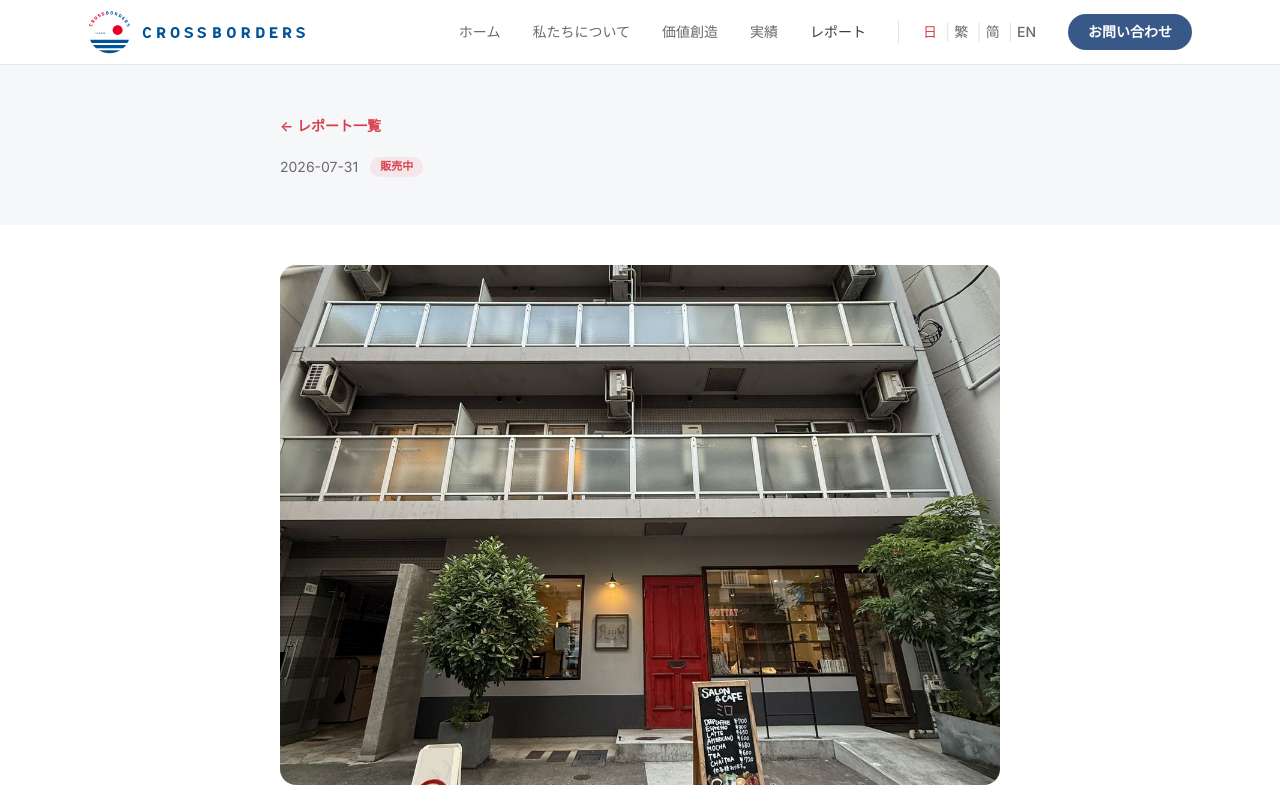
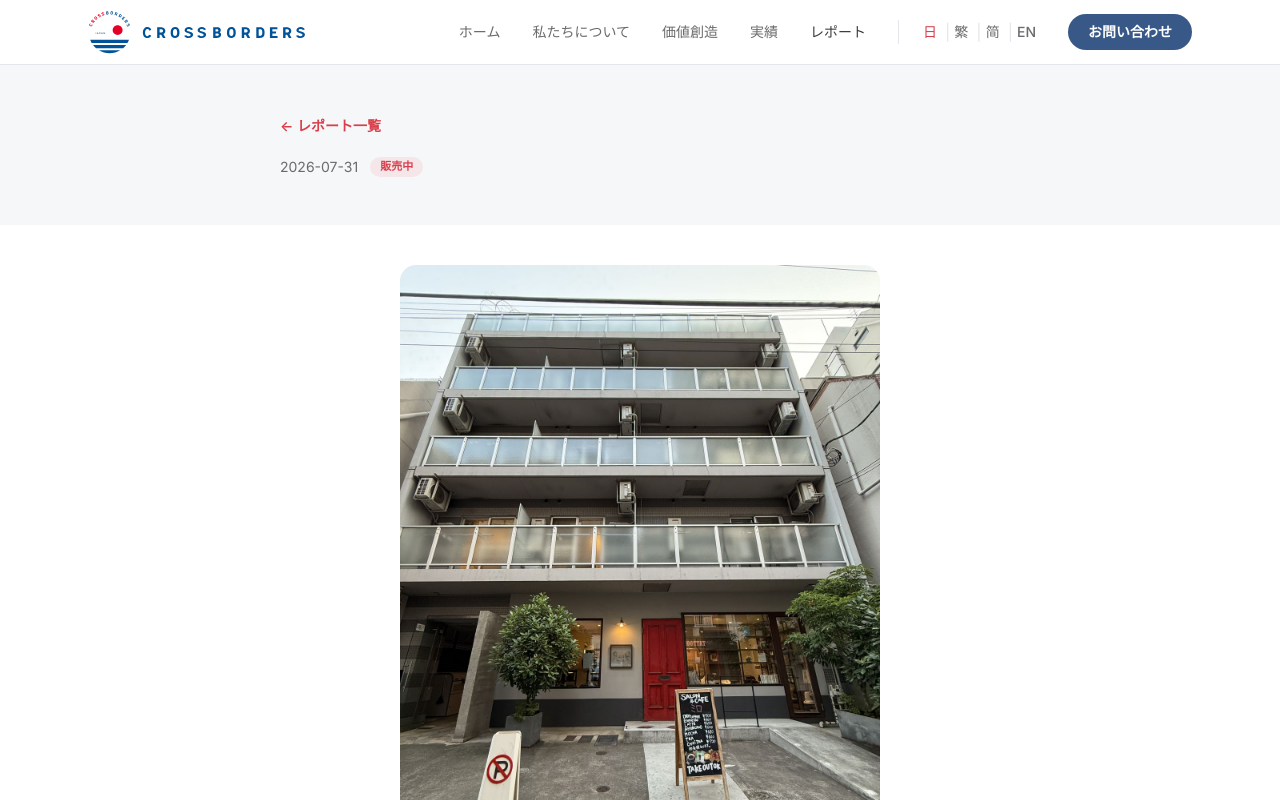
Before and after one commit to fika-tokyo/crossborders-staging, a React (Vite) app: page /insights/shinjuku-gyoen-2026-07 in a window 1280 px wide. Shown: the top 800 px of the page. Built offline with nearby package versions, Linux system fonts and the light colour scheme.

Commit message:
preview: uncropped building photo

```diff
--- a/src/pages/InsightArticle.jsx
+++ b/src/pages/InsightArticle.jsx
@@ -79,12 +79,12 @@ export default function InsightArticle() {
           <p className="mb-8 rounded-xl bg-mist px-5 py-3 text-sm text-ink-soft">{ins.jaOnlyNote}</p>
         )}
 
-        {/* ビル外観写真 */}
+        {/* ビル外観写真 — 縦位置写真をトリミングせず全体を表示 */}
         {article.heroImage && (
           <img
             src={article.heroImage}
             alt=""
-            className="mb-10 max-h-[520px] w-full rounded-2xl object-cover object-center"
+            className="mx-auto mb-10 max-h-[640px] w-auto rounded-2xl"
           />
         )}
 
```
